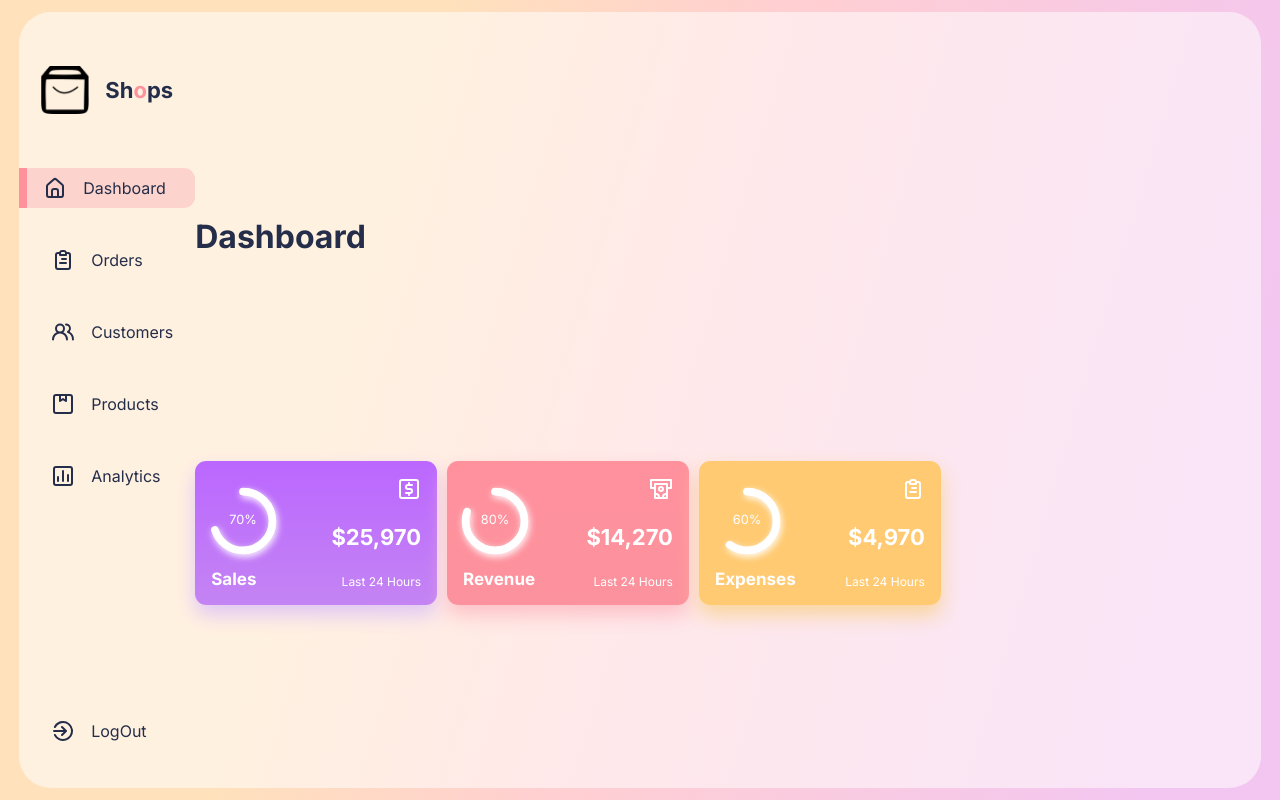
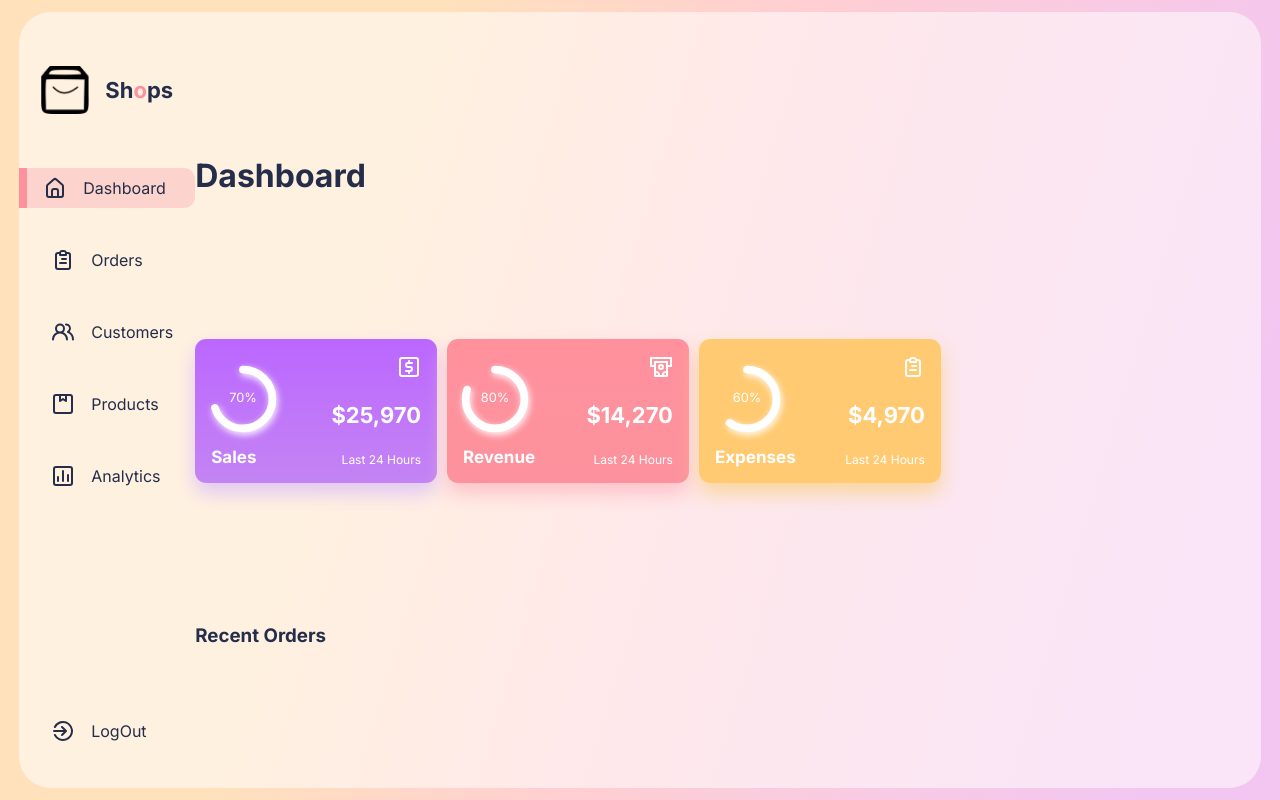
Before and after one commit to NamalTharindu97/Responsive-Admin-Panel, a React (Create React App) app: page / in a window 1280 px wide. Built offline with nearby package versions, Linux system fonts and the light colour scheme; a web font is replaced by a local one.

Commit message:
create table component

```diff
--- a/src/components/MainDash/MainDash.jsx
+++ b/src/components/MainDash/MainDash.jsx
@@ -1,12 +1,14 @@
 import React from "react";
 import "./mainDash.css";
 import Cards from "../Cards/Cards";
+import Table from "../Table/Table";
 
 const MainDash = () => {
 	return (
 		<div className="MainDash">
 			<h1>Dashboard</h1>
 			<Cards />
+			<Table />
 		</div>
 	);
 };
--- /dev/null
+++ b/src/components/Table/Table.jsx
@@ -0,0 +1,12 @@
+import React from "react";
+import "./Table.css";
+
+const Table = () => {
+	return (
+		<div className="Table">
+			<h3>Recent Orders</h3>
+		</div>
+	);
+};
+
+export default Table;
```
Also changed, not shown: src/components/Table/Table.css (added).
